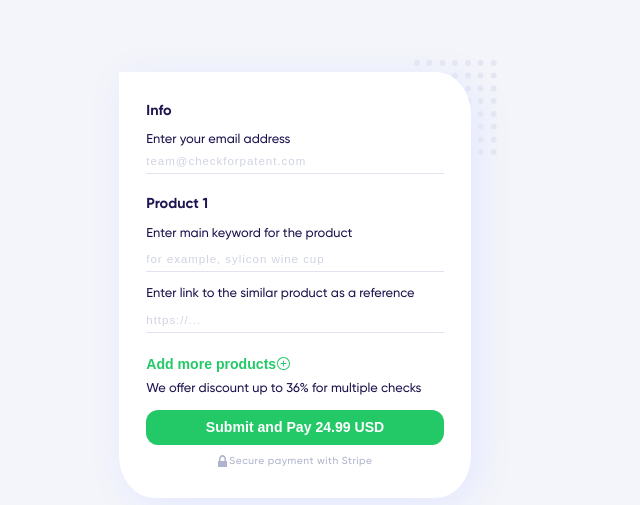
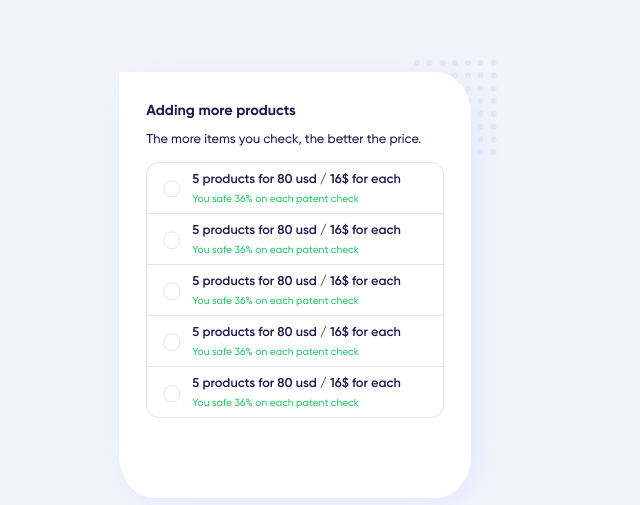
Before and after one commit to Chiga2030/testform, a React (Create React App) app: page / in a window 1280 px wide. Shown: the part 101-606 px from the top of the page, without its empty margins (332-972 px from the left). Built offline with nearby package versions, Linux system fonts and the light colour scheme.

Commit message:
added form for product selection

```diff
--- /dev/null
+++ b/src/components/AddProductForm/AddProductForm.jsx
@@ -0,0 +1,15 @@
+import Header from '../Header/Header';
+import ProductSelectionBlock
+  from '../ProductSelectionBlock/ProductSelectionBlock';
+
+const AddProductForm = () => (
+  <>
+    <Header
+      title="Adding more products"
+      subtitle="The more items you check, the better the price."
+    />
+    <ProductSelectionBlock />
+  </>
+);
+
+export default AddProductForm;
--- /dev/null
+++ b/src/components/Basket/Basket.jsx
@@ -0,0 +1,33 @@
+import Info from '../Info/Info';
+import ProductList from '../ProductList/ProductList';
+import AddProducts from '../AddProducts/AddProducts';
+import SubmitButton from '../SubmitButton/SubmitButton';
+import SecurePayment from '../SecurePayment/SecurePayment';
+
+
+const Basket = ({
+  styles,
+  products,
+  price,
+}) => (
+  <>
+    <Info
+      styles={styles}
+    />
+    <ProductList
+      styles={styles}
+      products={products}
+    />
+    <AddProducts
+      styles={styles}
+    />
+    <SubmitButton
+      styles={styles}
+      value={`Submit and Pay ${price} USD`}
+      bgColor="success"
+    />
+    <SecurePayment />
+  </>
+);
+
+export default Basket;
--- a/src/components/Form/Form.jsx
+++ b/src/components/Form/Form.jsx
@@ -4,11 +4,8 @@ import {
 
 import styles from './Form.module.css';
 
-import Info from '../Info/Info';
-import ProductList from '../ProductList/ProductList';
-import AddProducts from '../AddProducts/AddProducts';
-import SubmitButton from '../SubmitButton/SubmitButton';
-import SecurePayment from '../SecurePayment/SecurePayment';
+import Basket from '../Basket/Basket';
+import AddProductForm from '../AddProductForm/AddProductForm';
 
 const defaultProducts = [
   {
@@ -29,25 +26,23 @@ const Form = () => {
     // setPrice,
   ] = useState(defaultPrice);
 
+  const [
+    isAddProd,
+    // setIsAddProd,
+  ] = useState(true);
+
 
   return (
     <form className={styles.form}>
-      <Info
-        styles={styles}
-      />
-      <ProductList
-        styles={styles}
-        products={products}
-      />
-      <AddProducts
-        styles={styles}
-      />
-      <SubmitButton
-        styles={styles}
-        value={`Submit and Pay ${price} USD`}
-        bgColor="success"
-      />
-      <SecurePayment />
+      {!isAddProd ?
+        <Basket
+          styles={styles}
+          products={products}
+          price={price}
+        />
+        :
+        <AddProductForm />
+      }
     </form>
   );
 };
--- /dev/null
+++ b/src/components/Header/Header.jsx
@@ -0,0 +1,17 @@
+import styles from './Header.module.css';
+
+const Header = ({
+  title,
+  subtitle,
+}) => (
+  <div className={styles.blockMargins}>
+    <h2 className={styles.title}>
+      {title}
+    </h2>
+    <p className={styles.subtitle}>
+      {subtitle}
+    </p>
+  </div>
+);
+
+export default Header;
--- /dev/null
+++ b/src/components/Header/Header.module.css
@@ -0,0 +1,9 @@
+.title {
+  font-size: 1.13vw;
+  margin: 0 0 .9vw;
+}
+
+.subtitle {
+  font-size: 1vw;
+  margin: 0 0 .7vw;
+}
--- /dev/null
+++ b/src/components/ProductSelectionBlock/ProductSelectionBlock.jsx
@@ -0,0 +1,77 @@
+import styles from './ProductSelectionBlock.module.css';
+
+import classNames from 'classnames';
+
+const ProductSelectionBlock = () => (
+  <ul className={classNames(
+    styles.roundedEdges,
+    styles.list,
+  )}>
+    <li className={styles.column}>
+      <input
+        className={styles.radio}
+        name="selectProduct"
+        type="radio"
+        value="5"
+      />
+      <div className={styles.description}>
+        <p className={styles.title}>5 products for 80 usd / 16$ for each</p>
+        <p className={styles.subtitle}>You safe 36% on each patent check</p>
+      </div>
+    </li>
+
+    <li className={styles.column}>
+      <input
+        className={styles.radio}
+        name="selectProduct"
+        type="radio"
+        value="4"
+      />
+      <div className={styles.description}>
+        <p className={styles.title}>5 products for 80 usd / 16$ for each</p>
+        <p className={styles.subtitle}>You safe 36% on each patent check</p>
+      </div>
+    </li>
+
+    <li className={styles.column}>
+      <input
+        className={styles.radio}
+        name="selectProduct"
+        type="radio"
+        value="3"
+      />
+      <div className={styles.description}>
+        <p className={styles.title}>5 products for 80 usd / 16$ for each</p>
+        <p className={styles.subtitle}>You safe 36% on each patent check</p>
+      </div>
+    </li>
+
+    <li className={styles.column}>
+      <input
+        className={styles.radio}
+        name="selectProduct"
+        type="radio"
+        value="2"
+      />
+      <div className={styles.description}>
+        <p className={styles.title}>5 products for 80 usd / 16$ for each</p>
+        <p className={styles.subtitle}>You safe 36% on each patent check</p>
+      </div>
+    </li>
+
+    <li className={styles.column}>
+      <input
+        className={styles.radio}
+        name="selectProduct"
+        type="radio"
+        value="1"
+      />
+      <div className={styles.description}>
+        <p className={styles.title}>5 products for 80 usd / 16$ for each</p>
+        <p className={styles.subtitle}>You safe 36% on each patent check</p>
+      </div>
+    </li>
+  </ul>
+);
+
+export default ProductSelectionBlock;
--- /dev/null
+++ b/src/components/ProductSelectionBlock/ProductSelectionBlock.module.css
@@ -0,0 +1,84 @@
+.roundedEdges {
+  border: 1.5px solid var(--stroke-color);
+  border-radius: 1vw;
+}
+
+.list {
+  list-style: none;
+  padding: 0;
+}
+
+.column {
+  display: flex;
+  justify-content: flex-start;
+  align-items: center;
+}
+
+.column:not(:last-child) {
+  border-bottom:  1.5px solid var(--stroke-color);
+}
+
+.radio {
+  margin: 1.2vw 0.35vw 1vw 1.05vw;
+}
+
+
+.description {
+  display: flex;
+  flex-direction: column;
+  margin: 0 .4vw;
+}
+
+.title {
+  font-size: 1vw;
+  margin: 0 0 .45vw 0;
+  font-weight: 600;
+}
+
+.subtitle {
+  font-size: 0.8vw;
+  margin: 0;
+  color: var(--main-button-color);
+}
+
+
+input[type='radio'],
+label {
+  cursor: pointer;
+}
+
+input[type='radio'] {
+  position: relative;
+  height: 22px;
+  width: 22px;
+  -webkit-appearance: none;
+  -moz-appearance: none;
+  appearance: none;
+  outline: none;
+}
+
+input[type='radio']::before {
+  content: '';
+  position: absolute;
+  top: 50%;
+  left: 50%;
+  width: 1.2vw;
+  height: 1.2vw;
+  border-radius: 50%;
+  transform: translate(-50%, -50%);
+  background-color: white;
+  border: 1.5px solid var(--stroke-color);
+}
+
+input[type='radio']:checked::after {
+  content: '';
+  position: absolute;
+  top: 50%;
+  left: 50%;
+  width: 0.8vw;
+  height: 0.8vw;
+  border-radius: 50%;
+  background-color: var(--main-button-color);
+  transform: translate(-50%, -50%);
+  visibility: visible;
+}
```
Also changed, not shown: src/components/SelectCountProd/SelectCountProd.jsx (deleted, +0 -12 lines).
